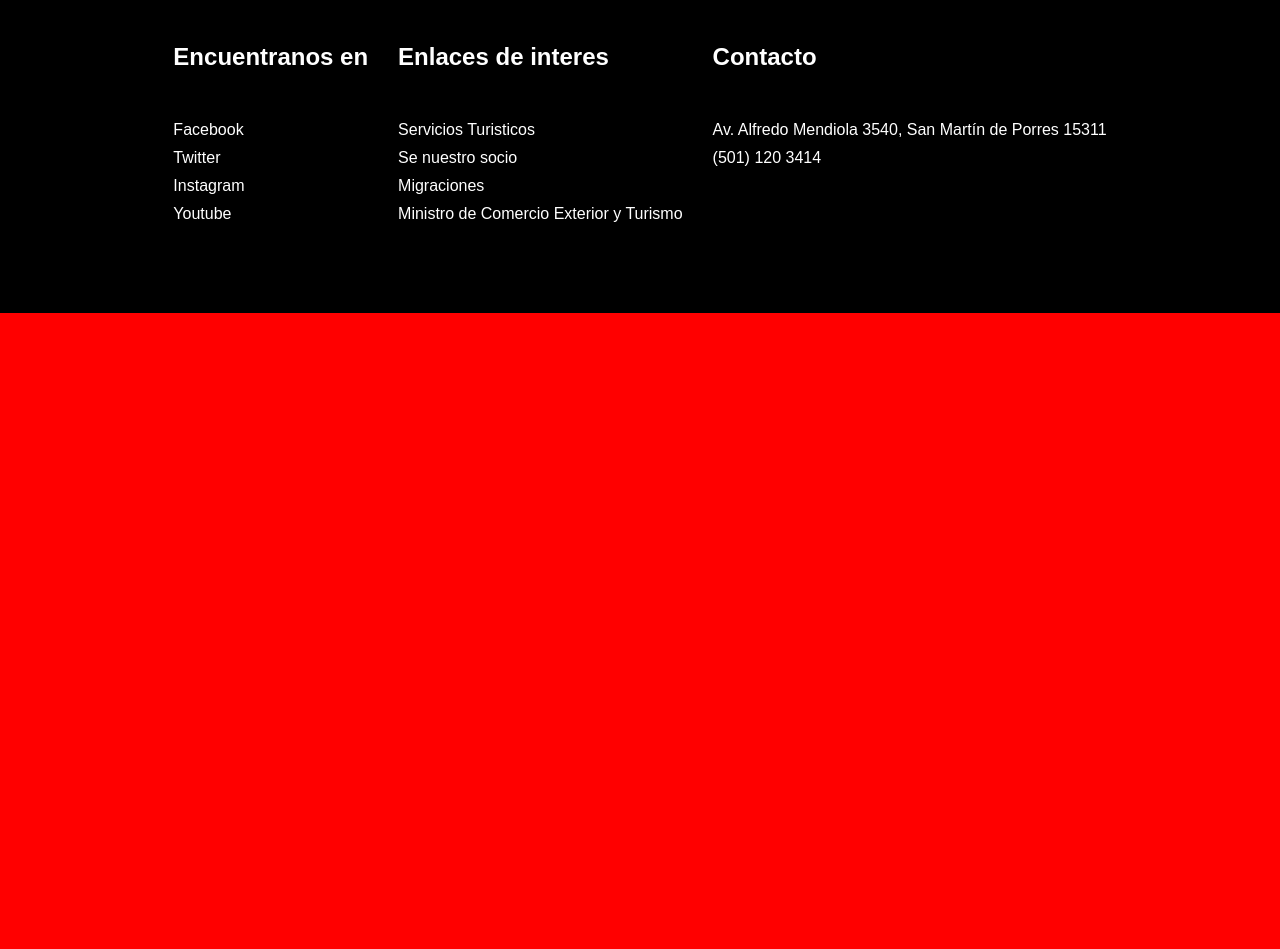
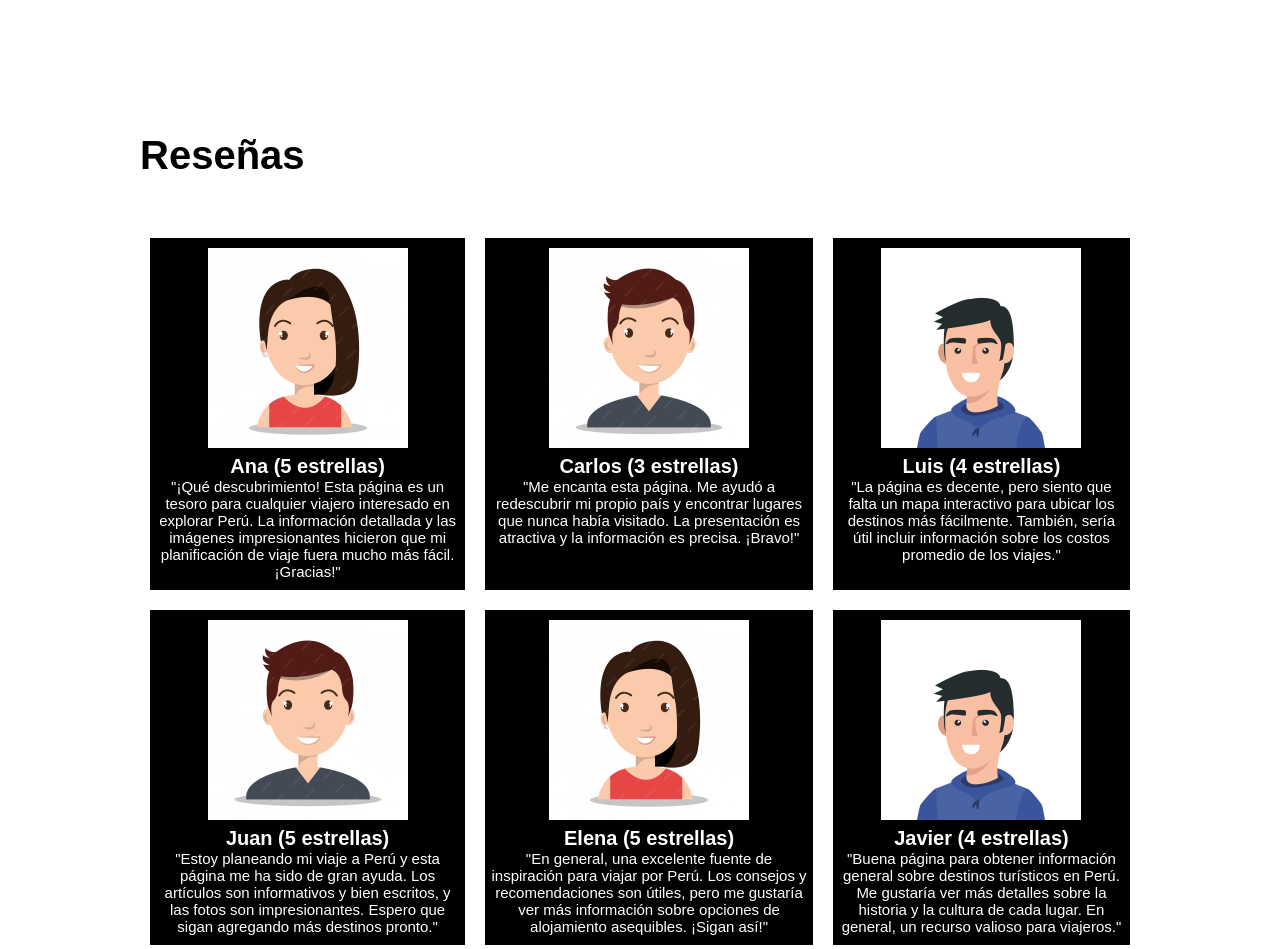
Before and after one commit to MathewPE/DestinoPerfecto, a plain HTML site: page index.html in a window 1280 px wide. Shown: the part 1390-2339 px from the top of the page. Before the commit the page ends 1703 px from the top, so only its background shows below. Drawn offline with Linux system fonts and the light colour scheme.

Commit message:
Actualizacion de Reseñas

```diff
--- a/index.html
+++ b/index.html
@@ -202,6 +202,68 @@
             </div>
         </div>
     </section>
+    <section class="sectionReview">
+        <div class="sectionReview contentSection">
+            <h3 class="sectionReview-title">Reseñas</h3>
+            <!--Card Reseñas-->
+            <div class="sectionReview-grid-container">
+                <article class="cardReview">
+                    <div class="cardReview-content-picture">
+                        <img class="cardReview-picture" src="/img/personas/p1.jpeg" alt="Persona1">
+                    </div>
+                        <h3 class="cardReview-Title">Ana (5 estrellas)</h3>
+                        <p class="cardReview-description">
+                            "¡Qué descubrimiento! Esta página es un tesoro para cualquier viajero interesado en explorar Perú. La información detallada y las imágenes impresionantes hicieron que mi planificación de viaje fuera mucho más fácil. ¡Gracias!"
+                        </p>
+                </article>
+                <article class="cardReview">
+                    <div class="cardReview-content-picture">
+                        <img class="cardReview-picture" src="/img/personas/p2.jpeg" alt="Persona1">
+                    </div>
+                        <h3 class="cardReview-Title">Carlos (3 estrellas)</h3>
+                        <p class="cardReview-description">
+                            "Me encanta esta página. Me ayudó a redescubrir mi propio país y encontrar lugares que nunca había visitado. La presentación es atractiva y la información es precisa. ¡Bravo!"
+                        </p>
+                </article>
+                <article class="cardReview">
+                    <div class="cardReview-content-picture">
+                        <img class="cardReview-picture" src="/img/personas/p3.jpeg" alt="Persona1">
+                    </div>
+                        <h3 class="cardReview-Title">Luis (4 estrellas)</h3>
+                        <p class="cardReview-description">
+                            "La página es decente, pero siento que falta un mapa interactivo para ubicar los destinos más fácilmente. También, sería útil incluir información sobre los costos promedio de los viajes."
+                        </p>
+                </article>
+                <article class="cardReview">
+                    <div class="cardReview-content-picture">
+                        <img class="cardReview-picture" src="/img/personas/p2.jpeg" alt="Persona1">
+                    </div>
+                        <h3 class="cardReview-Title">Juan (5 estrellas)</h3>
+                        <p class="cardReview-description">
+                            "Estoy planeando mi viaje a Perú y esta página me ha sido de gran ayuda. Los artículos son informativos y bien escritos, y las fotos son impresionantes. Espero que sigan agregando más destinos pronto."
+                        </p>
+                </article>
+                <article class="cardReview">
+                    <div class="cardReview-content-picture">
+                        <img class="cardReview-picture" src="/img/personas/p1.jpeg" alt="Persona1">
+                    </div>
+                        <h3 class="cardReview-Title">Elena (5 estrellas)</h3>
+                        <p class="cardReview-description">
+                            "En general, una excelente fuente de inspiración para viajar por Perú. Los consejos y recomendaciones son útiles, pero me gustaría ver más información sobre opciones de alojamiento asequibles. ¡Sigan así!"
+                        </p>
+                </article>
+                <article class="cardReview">
+                    <div class="cardReview-content-picture">
+                        <img class="cardReview-picture" src="/img/personas/p3.jpeg" alt="Persona1">
+                    </div>
+                        <h3 class="cardReview-Title">Javier (4 estrellas)</h3>
+                        <p class="cardReview-description">
+                            "Buena página para obtener información general sobre destinos turísticos en Perú. Me gustaría ver más detalles sobre la historia y la cultura de cada lugar. En general, un recurso valioso para viajeros."
+                        </p>
+                </article>
+            </div>
+        </div>
+    </section>
     <footer class="footer">
         <div class="footer contentSection">
             <div class="footer-col1">
--- a/styles/styles.css
+++ b/styles/styles.css
@@ -151,6 +151,7 @@ body {
 
 .sectionNosotros .sectionNosotros-title {
   font-size: 35px;
+  padding-bottom: 30px;
 }
 
 .sectionNosotros .sectionNosotros-description {
@@ -158,8 +159,54 @@ body {
 }
 
 .sectionNosotrosContainer {
-  padding: 30px 0;
+  padding: 50px 0;
 }
+
+/*Sección Reseñas-Card*/
+.sectionReview {
+  background-color: white;
+  padding: 50px 0;
+}
+
+
+
+.sectionReview-grid-container {
+  display: grid;
+  grid-template-columns: auto auto auto;
+  gap: 20px;
+  padding: 10px;
+}
+
+.sectionReview-grid-container> article {
+  background-color: black;
+  text-align: center;
+  font-size: 30px;
+  padding: 10px 5px;
+}
+
+.sectionReview .sectionReview-title {
+  font-size: 40px;
+  margin-bottom: 50px;
+
+}
+
+.cardReview .cardReview-Title {
+  font-size: 20px;
+  color: white;
+}
+
+.cardReview .cardReview-description {
+  font-size: 15px;
+  color: white;
+}
+
+.cardReview .cardReview-picture {
+  max-width: 200px;
+  width: 100%;
+
+}
+
+
 
 
 /*Sección Footer*/
```
Also changed, not shown: img/personas/p1.jpeg (added), img/personas/p2.jpeg (added), img/personas/p3.jpeg (added).
